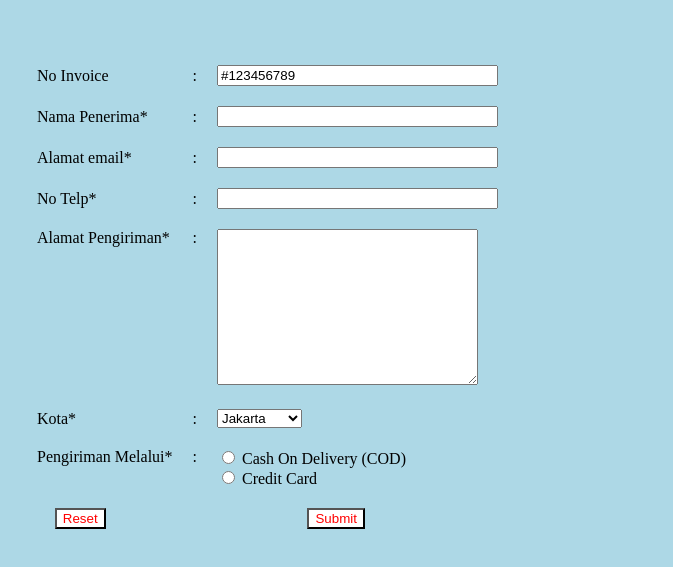
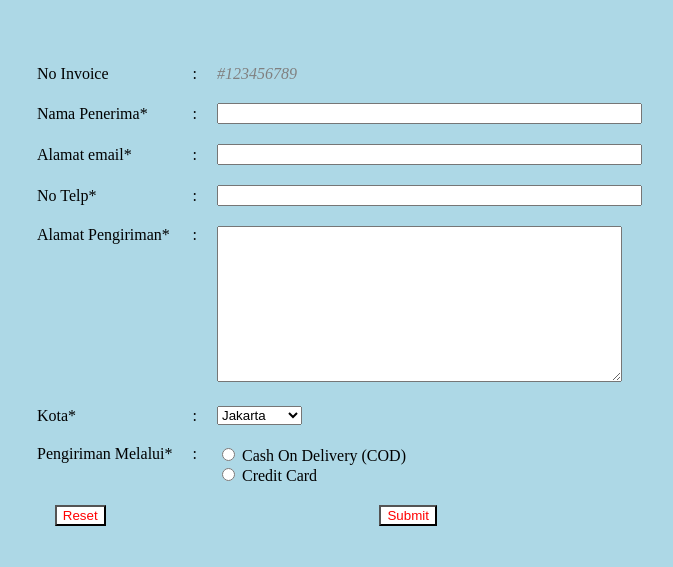
Before and after one commit to agusr150/pizza, a plain HTML site: page alamat.html in a window 1280 px wide. Shown: the part 121-688 px from the top of the page, without its empty margins (297-970 px from the left). Drawn offline with Linux system fonts and the light colour scheme.

Commit message:
memperbaiki nama file

```diff
--- a/alamatpesanan.html
+++ b/alamat.html
@@ -2,7 +2,7 @@
 <html>
 <head>
 	<title>Gooo Pizza</title>
-	<link rel="stylesheet" type="text/css" href="css/pemesanan.css">
+	<link rel="stylesheet" type="text/css" href="css/alamat.css">
 </head>
 <body>
 	<div class="center">
@@ -14,27 +14,30 @@
 			<tr>
 				<td>No Invoice</td>
 				<td>:</td>
-				<td><input type="text" name="invoice" value="#123456789" size="32"></td>
+				<td><div class="invoice">
+					#123456789
+					</div>
+				</td>
 			</tr>
 			<tr>
 				<td>Nama Penerima*</td>
 				<td>:</td>
-				<td><input type="text" name="penerima" size="32"></td>
+				<td><input type="text" name="penerima" size="50"></td>
 			</tr>
 			<tr>
 				<td>Alamat email*</td>
 				<td>:</td>
-				<td><input type="email" name="email" size="32"></td>
+				<td><input type="email" name="email" size="50"></td>
 			</tr>
 			<tr>
 				<td>No Telp*</td>
 				<td>:</td>
-				<td><input type="text" name="telp" size="32"></td>
+				<td><input type="text" name="telp" size="50"></td>
 			</tr>
 			<tr>
 				<td valign="top">Alamat Pengiriman*</td>
 				<td valign="top">:</td>
-				<td><textarea rows="10" cols="30" name="alamat"></textarea></td>
+				<td><textarea rows="10" cols="48" name="alamat"></textarea></td>
 			</tr>
 			<tr>
 				<td>Kota*</td>
--- a/css/pemesanan.css
+++ b/css/alamat.css
@@ -21,6 +21,11 @@ h5	{
 	margin: 5px 40px 40px 5px;
 }
 
+.invoice {
+	color: gray;
+	font-style: italic;
+}
+
 .button {
 	float: left;
 	background-color: white;
--- a/css/styles.css
+++ b/css/styles.css
@@ -16,7 +16,7 @@ h1{
 }
 .header
 {
-    background-image:url(image/wood2.jpg);
+    background-image:url("wood2.jpg");
     background-repeat: no-repeat;
     background-size: 1100px 250px;
     object-fit: cover;
```
Also changed, not shown: css/wood2.jpg (added).
